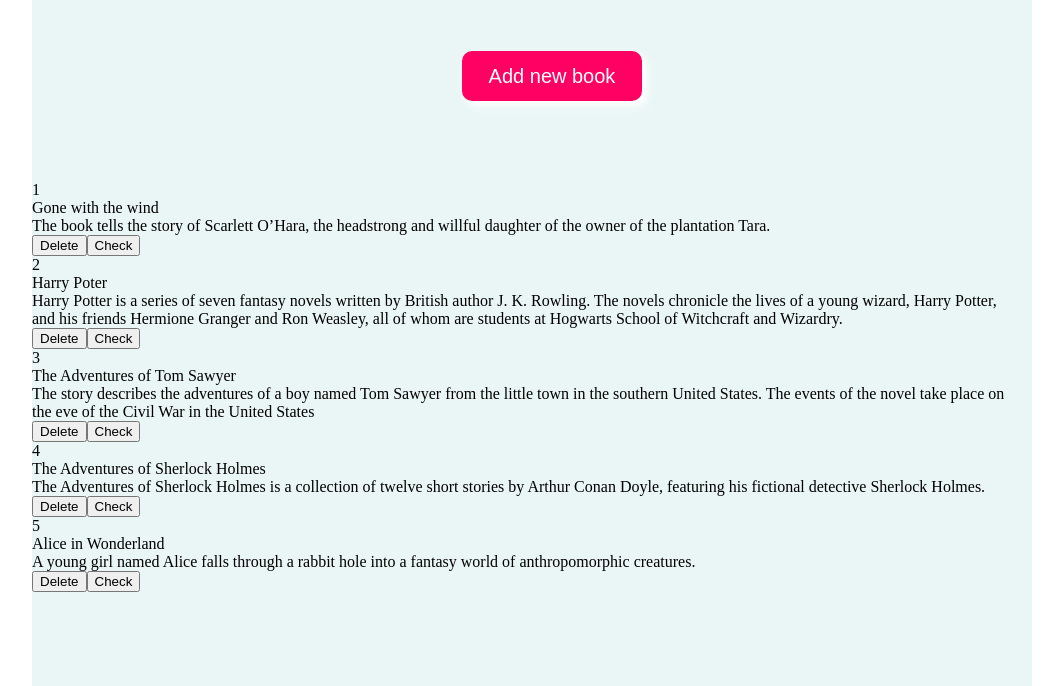
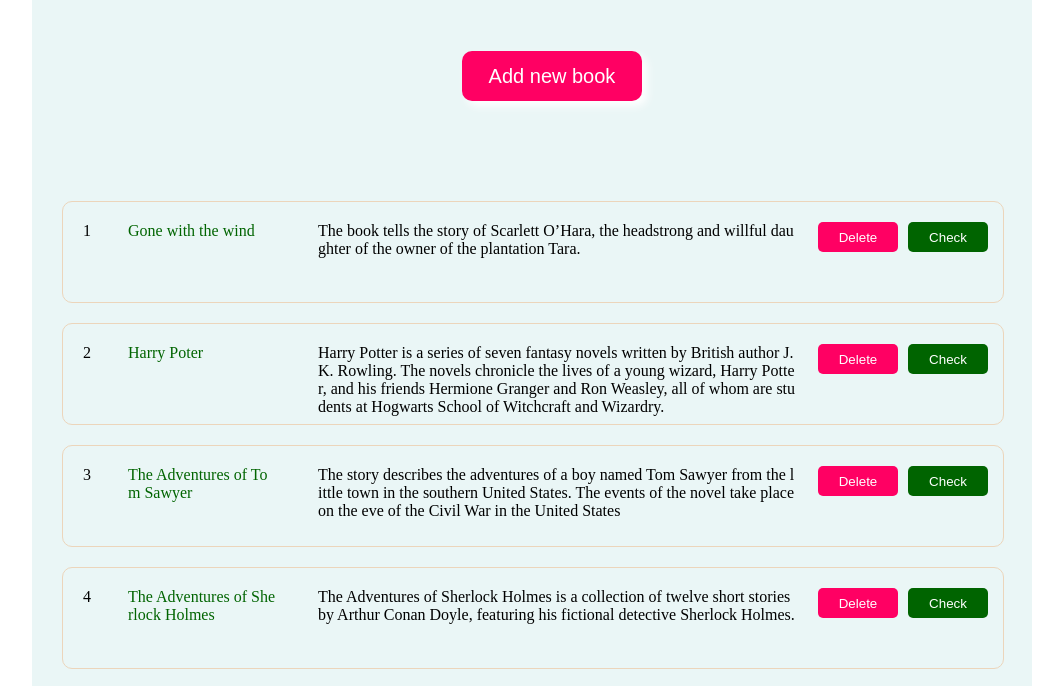
Before and after one commit to Valentina-2608/Book_list_JS, a plain HTML site: page index.html in a window 1280 px wide. Shown: the part 77-763 px from the top of the page, without its empty margins (108-1171 px from the left). Drawn offline with Linux system fonts and the light colour scheme.

Commit message:
Add styles for block book and elements inside this block

```diff
--- a/css/style.css
+++ b/css/style.css
@@ -118,3 +118,54 @@
 
 
 .error{border:1px solid red;}
+
+
+
+/* Element book */
+.book{width:940px;
+height:100px;
+margin-top:20px;
+border:1px solid #ECD5BB;
+border-radius:10px;
+margin-left:30px;}
+
+.book_id{width:5px;
+height:5px;
+padding:20px;
+float:left;
+color:black;}
+
+.book_title{width:150px;
+height:80px;
+padding:20px;
+float:left;
+color:darkgreen;
+word-break: break-all;}
+
+
+.book_description{width:480px;
+height:80px;
+padding:20px;
+float:left;
+color:black;
+word-break: break-all;}
+
+
+.remove_btn{width:80px;
+height:30px;
+margin-top:20px;
+border-radius:5px;
+background-color:#FF0063;
+color:white;
+border:none;
+cursor:pointer;}
+
+.check_btn{width:80px;
+height:30px;
+margin-top:20px;
+border-radius:5px;
+background-color:darkgreen;
+margin-left:10px;
+color:white;
+border:none;
+cursor:pointer;}
```
